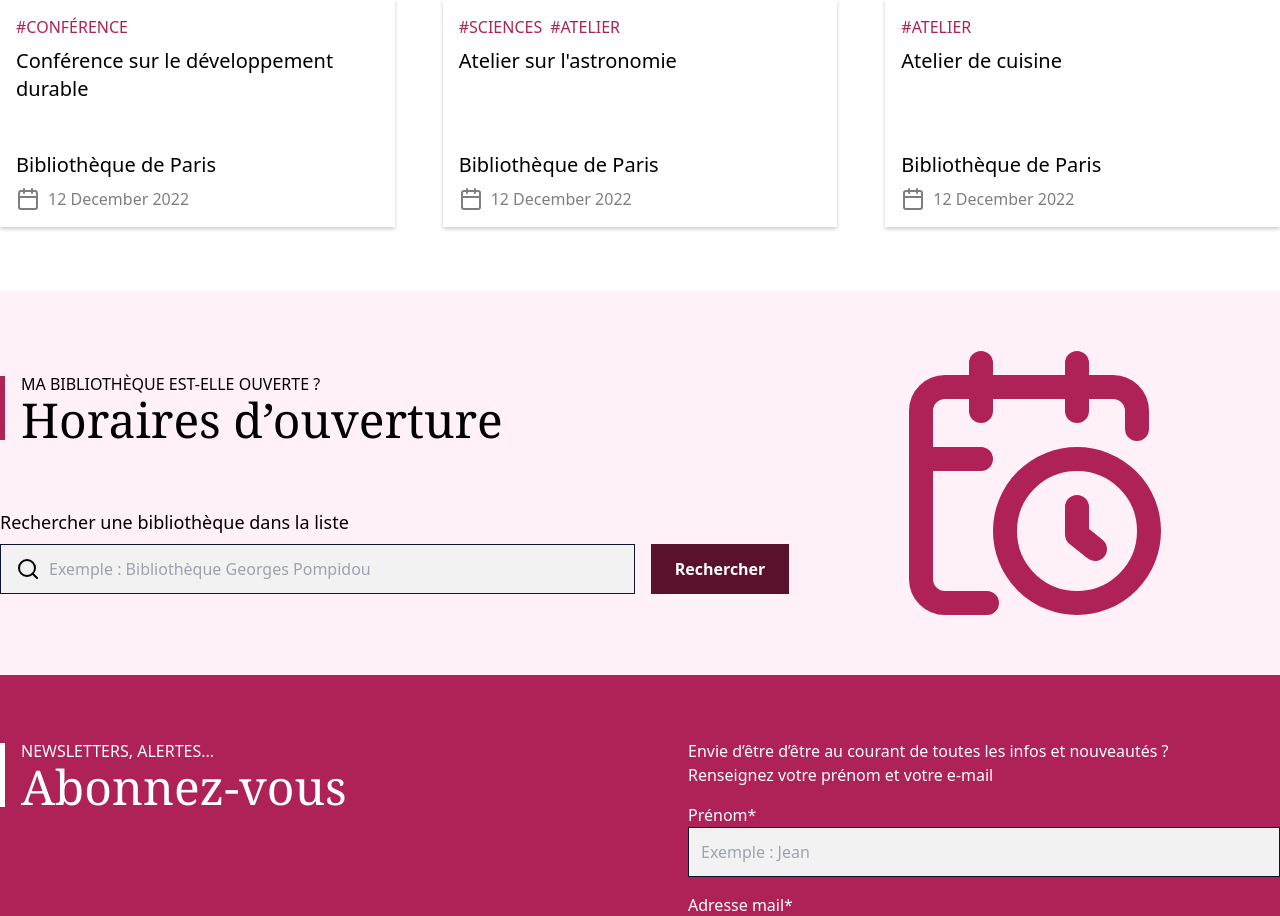
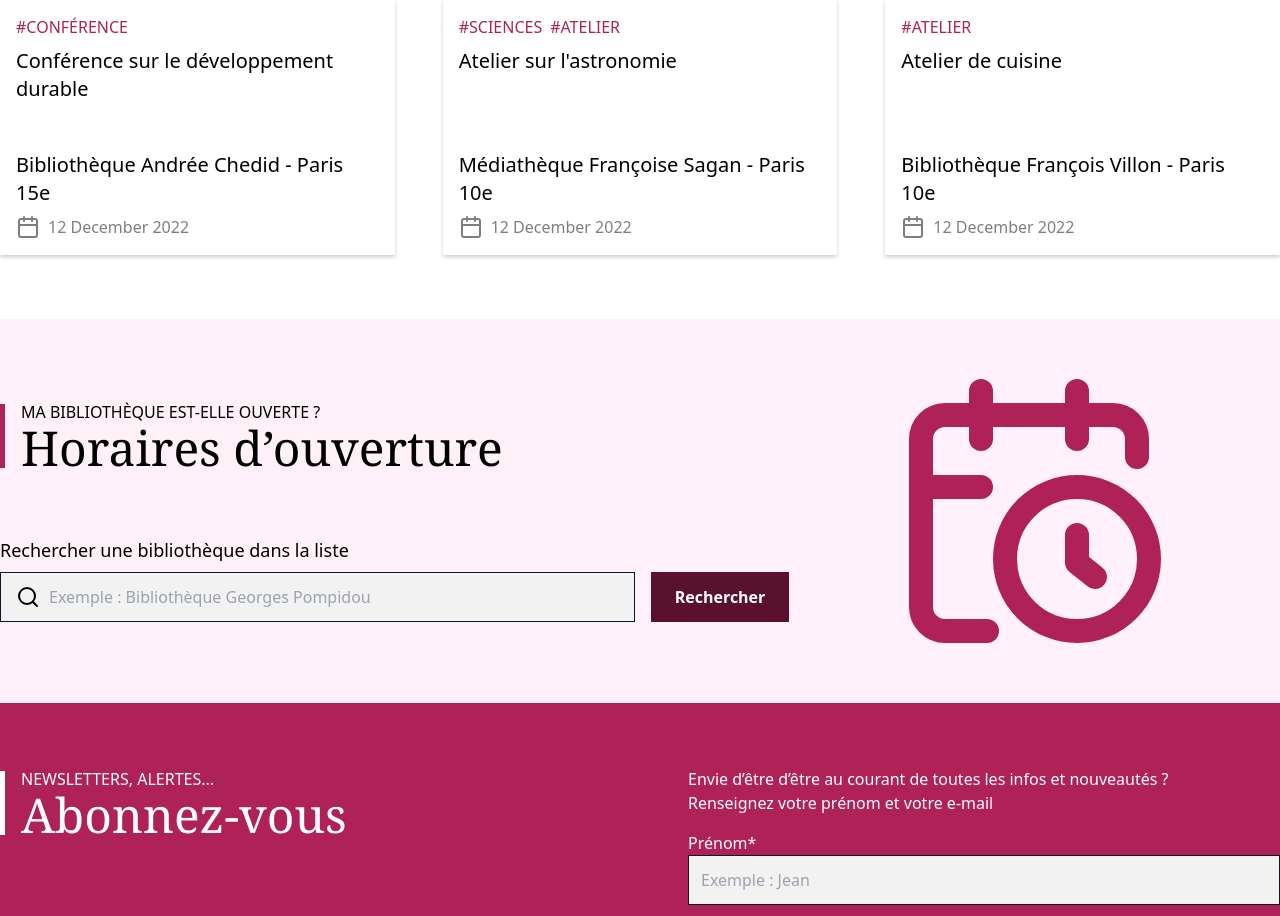
Before and after one commit to Louiscvh/ay11-react, a React (Vite) app: page / in a window 1280 px wide. Shown: the part 3234-4150 px from the top of the page. Built offline with nearby package versions, Linux system fonts and the light colour scheme.

Commit message:
Fix: fix error

```diff
--- a/src/data/event.data.ts
+++ b/src/data/event.data.ts
@@ -6,21 +6,21 @@ export const eventData: EventDataType = {
             id: 1,
             type: [EventTypeEnum.CONFERENCE],
             title: "Conférence sur le développement durable",
-            place: "Bibliothèque de Paris",
+            place: "Bibliothèque Andrée Chedid - Paris 15e",
             date: "2022-12-12"
         },
         {
             id: 2,
             type: [EventTypeEnum.SCIENCES, EventTypeEnum.ATELIER],
             title: "Atelier sur l'astronomie",
-            place: "Bibliothèque de Paris",
+            place: "Médiathèque Françoise Sagan - Paris 10e",
             date: "2022-12-12"
         },
         {
             id: 3,
             type: [EventTypeEnum.ATELIER],
             title: "Atelier de cuisine",
-            place: "Bibliothèque de Paris",
+            place: "Bibliothèque François Villon - Paris 10e",
             date: "2022-12-12"
         },
     ],
```
